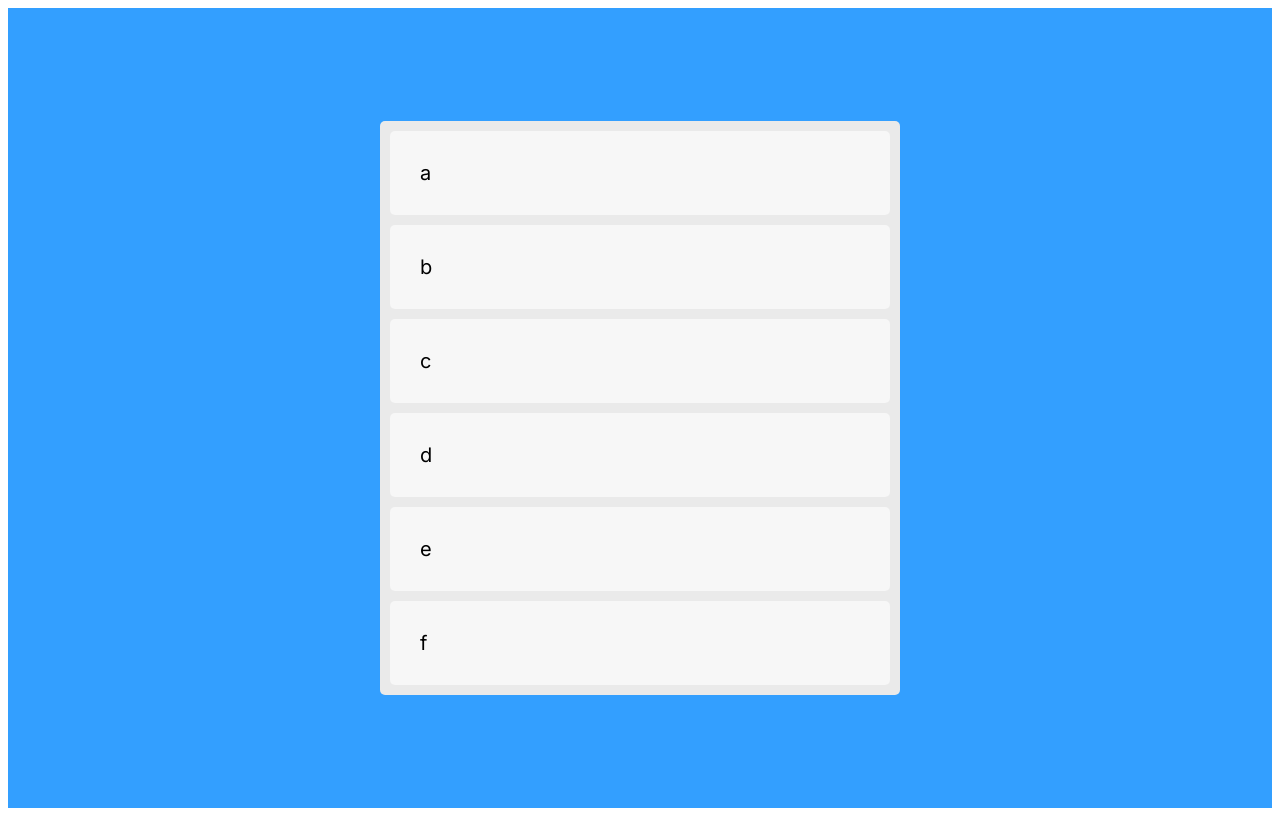
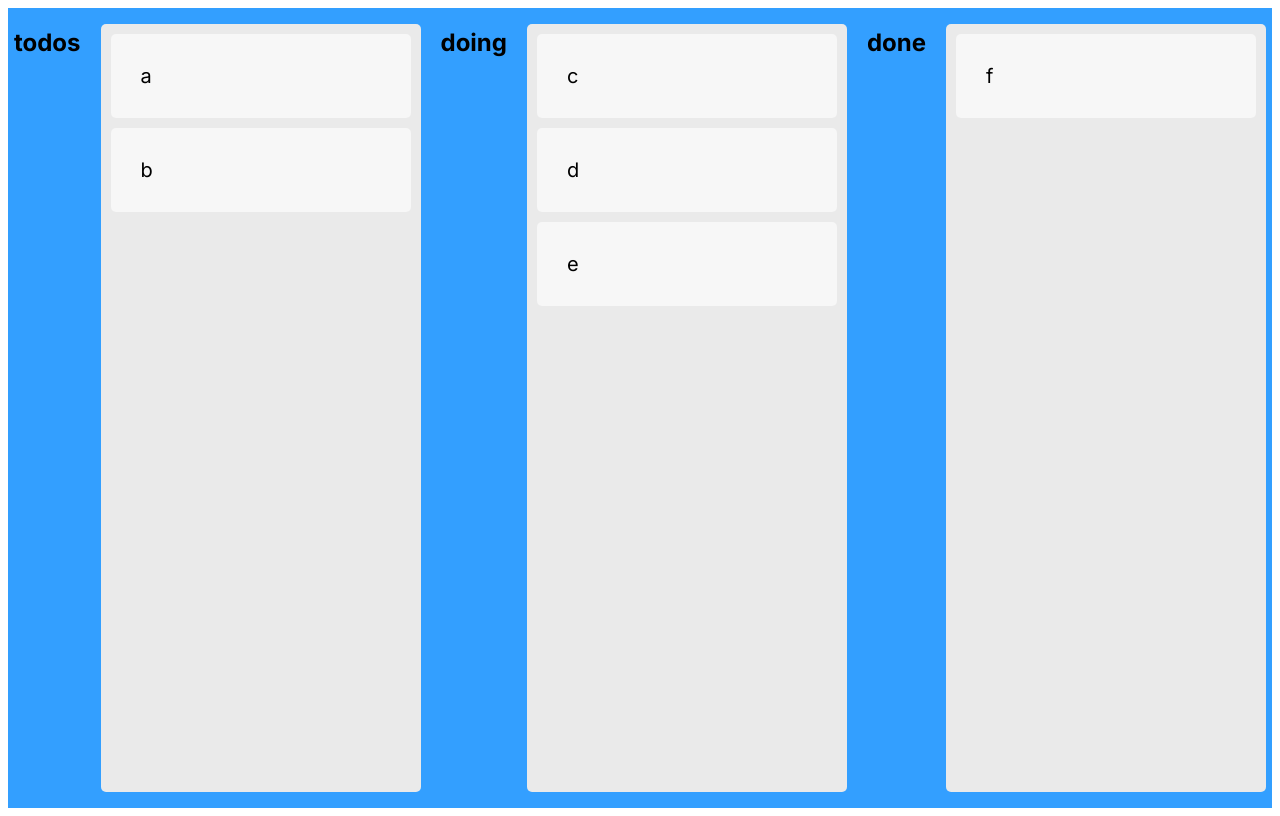
Before and after one commit to ssonnni/trello-clone, a Next.js app: page /drag-drop in a window 1280 px wide. Built offline with nearby package versions, Linux system fonts and the light colour scheme.

Commit message:
learn mutilBoards

```diff
--- a/src/app/drag-drop/page.tsx
+++ b/src/app/drag-drop/page.tsx
@@ -1,13 +1,8 @@
 "use client";
 
-import DraggableCard from "@/lib/components/draggableCard";
+import Board from "@/lib/components/Board";
 import { toDoState } from "@/lib/store/dragAtom";
-import {
-  DragDropContext,
-  Draggable,
-  DropResult,
-  Droppable,
-} from "react-beautiful-dnd";
+import { DragDropContext, DropResult } from "react-beautiful-dnd";
 import { useRecoilState } from "recoil";
 import styled from "styled-components";
 
@@ -20,31 +15,26 @@ const DragDrop = () => {
 
     //undefined면
     if (!destination) return;
-    setToDos((oldToDos) => {
-      const copyOldTodos = [...oldToDos];
-      //시작점
-      copyOldTodos.splice(source.index, 1);
-      //도착점
-      copyOldTodos.splice(destination.index, 0, draggableId);
+    // setToDos((oldToDos) => {
+    //   const copyOldTodos = [...oldToDos];
+    //   //시작점
+    //   copyOldTodos.splice(source.index, 1);
+    //   //도착점
+    //   copyOldTodos.splice(destination.index, 0, draggableId);
 
-      return copyOldTodos;
-    });
+    //   return copyOldTodos;
+    // });
   };
 
   return (
     <DragDropContext onDragEnd={onDragEnd}>
       <Wrapper>
-        <Droppable droppableId="one">
-          {(dropEvent) => (
-            <CardList ref={dropEvent.innerRef} {...dropEvent.droppableProps}>
-              {toDos.map((todo, index) => (
-                <DraggableCard key={todo} todo={todo} index={index} />
-              ))}
-              {/* 카드리스트 영역 사이즈 유지 */}
-              {dropEvent.placeholder}
-            </CardList>
-          )}
-        </Droppable>
+        {Object.keys(toDos).map((toDoKey) => (
+          <>
+            <h2>{toDoKey}</h2>
+            <Board key={toDoKey} toDos={toDos[toDoKey]} droppableId={toDoKey} />
+          </>
+        ))}
       </Wrapper>
     </DragDropContext>
   );
@@ -58,17 +48,7 @@ const Wrapper = styled.section`
   background-color: ${(props) => props.theme.bgColor};
 
   display: flex;
-  align-items: center;
+
   justify-content: center;
+  gap: 20px;
 `;
-
-const CardList = styled.ul`
-  width: 500px;
-  min-height: 500px;
-  background-color: ${(props) => props.theme.cardListBgColor};
-  border-radius: 5px;
-  padding: 10px;
-  display: flex;
-  flex-direction: column;
-  gap: 10px;
-`;
--- /dev/null
+++ b/src/lib/components/Board.tsx
@@ -0,0 +1,36 @@
+import { Droppable } from "react-beautiful-dnd";
+import DraggableCard from "./draggableCard";
+import styled from "styled-components";
+
+interface IBoardProps {
+  toDos: string[];
+  droppableId: string;
+}
+const Board = ({ toDos, droppableId }: IBoardProps) => {
+  return (
+    <Droppable droppableId={droppableId}>
+      {(dropEvent) => (
+        <CardList ref={dropEvent.innerRef} {...dropEvent.droppableProps}>
+          {toDos.map((todo, index) => (
+            <DraggableCard key={todo} todo={todo} index={index} />
+          ))}
+          {/* 카드리스트 영역 사이즈 유지 */}
+          {dropEvent.placeholder}
+        </CardList>
+      )}
+    </Droppable>
+  );
+};
+
+export default Board;
+
+const CardList = styled.ul`
+  width: 300px;
+  min-height: 500px;
+  background-color: ${(props) => props.theme.cardListBgColor};
+  border-radius: 5px;
+  padding: 10px;
+  display: flex;
+  flex-direction: column;
+  gap: 10px;
+`;
--- a/src/lib/store/dragAtom.tsx
+++ b/src/lib/store/dragAtom.tsx
@@ -1,7 +1,14 @@
 "use client";
-import { atom, selector } from "recoil";
+import { atom } from "recoil";
 
-export const toDoState = atom({
+interface IToDoState {
+  [key: string]: string[];
+}
+export const toDoState = atom<IToDoState>({
   key: "toDos",
-  default: ['a','b','c','d','e','f'],
+  default: {
+    todos: ["a", "b"],
+    doing: ["c", "d", "e"],
+    done: ["f"],
+  },
 });
```
